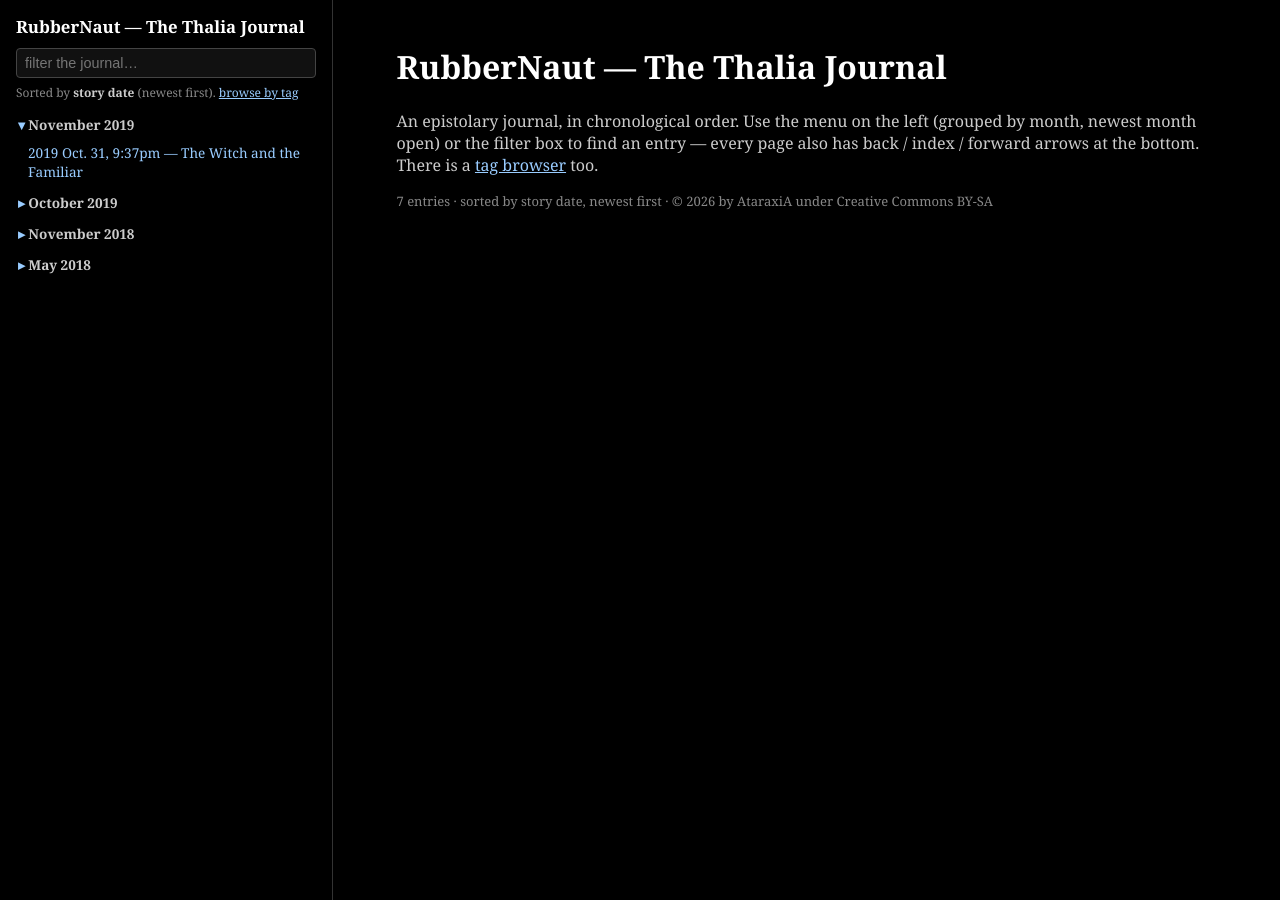
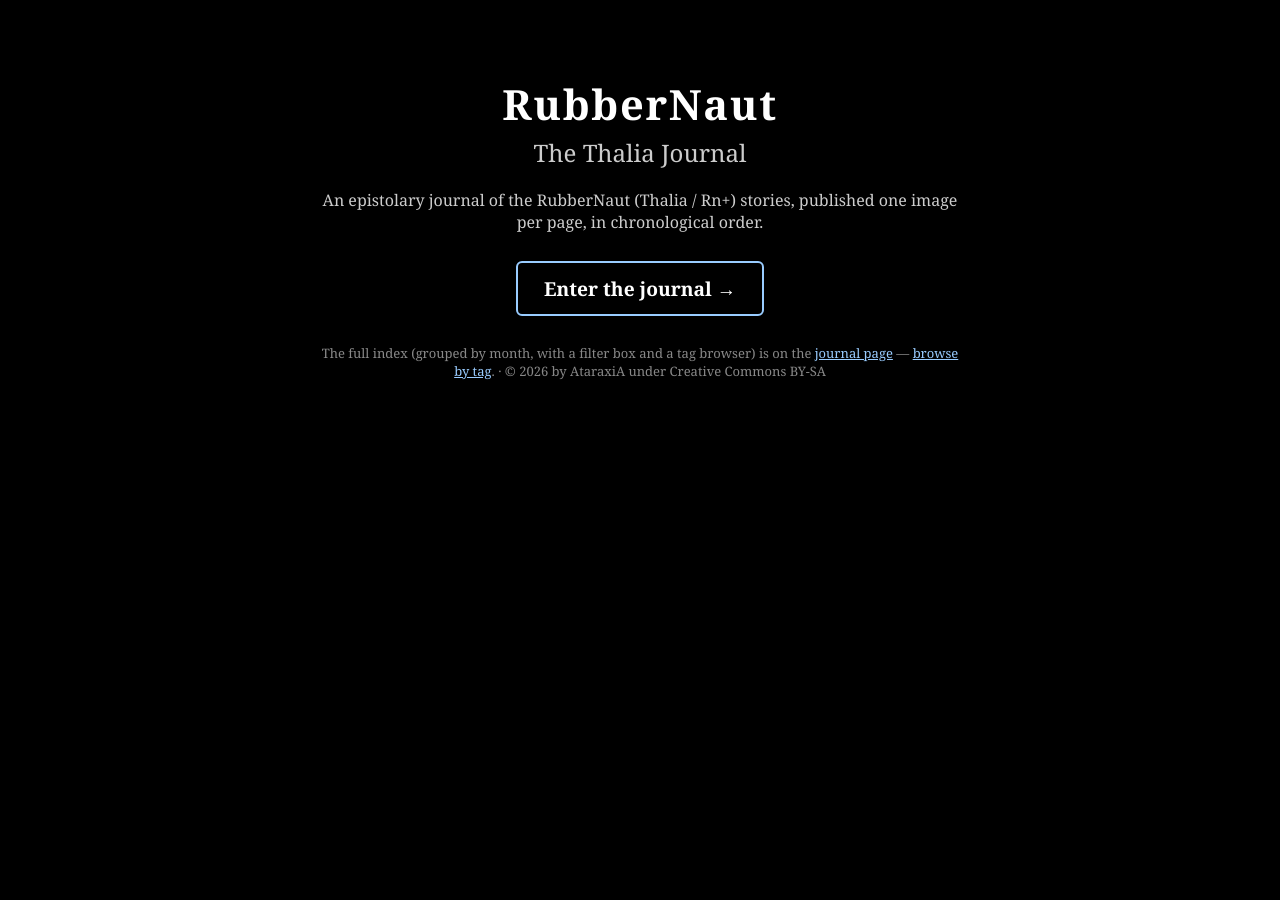
Before and after one commit to AtaraxiA22/RubberNaut, a Jekyll site: the page built from home.md, in a window 1280 px wide. Built offline with Jekyll 4.4.1, drawn with Linux system fonts in a browser that asks for light colours.

Commit message:
Title page + live filter with not-found message

```diff
--- a/_layouts/default.html
+++ b/_layouts/default.html
@@ -11,7 +11,10 @@
   {% unless page.nosidebar %}
   <nav class="toc">
     <h3><a href="{{ '/' | relative_url }}">RubberNaut &mdash; The Thalia Journal</a></h3>
-    <input type="search" id="tocfilter" class="tocfilter" placeholder="filter the journal&hellip;" aria-label="filter the journal"/>
+    <div class="filterrow">
+      <input type="search" id="tocfilter" class="tocfilter" placeholder="filter the journal&hellip;" aria-label="filter the journal"/>
+      <button type="button" id="tocclear" class="tocclear" title="clear the filter" hidden>&times;</button>
+    </div>
     <p class="sortnote">Sorted by <strong>story date</strong> (newest first). <a href="{{ '/tags.html' | relative_url }}">browse by tag</a></p>
     {% comment %}Group the TOC by month (yyyy-mm). Liquid has no group_by on date strings,
     so walk the posts newest-first and open a new details block whenever the month key
@@ -32,7 +35,7 @@
       </li>
       {% if forloop.last %}</ul></details>{% endif %}
     {% endfor %}
-    <p class="tocempty" hidden>No entries match the filter.</p>
+    <p class="tocempty" hidden>No journal entries match &ldquo;<span id="tocq"></span>&rdquo;.</p>
   </nav>
   {% endunless %}
   <main class="content">
@@ -62,8 +67,19 @@
     document.querySelectorAll('.toc details.month').forEach(function (d) {
       d.open = !!q || d.hasAttribute('data-default-open');
     });
-    if (empty) empty.hidden = shown !== 0;
+    if (clearBtn) clearBtn.hidden = !q;
+    if (empty) {
+      empty.hidden = shown !== 0;
+      if (qspan) qspan.textContent = q;
+    }
+  }
+  box.addEventListener('input', apply);
+  box.addEventListener('keydown', function (ev) {
+    if (ev.key === 'Enter') { ev.preventDefault(); apply(); }   // Enter also just re-applies
+    if (ev.key === 'Escape') { box.value = ''; apply(); }        // Esc clears
   });
+  if (clearBtn) clearBtn.addEventListener('click', function () { box.value = ''; apply(); box.focus(); });
+  apply();
 })();
 </script>
 </body>
--- a/assets/css/style.css
+++ b/assets/css/style.css
@@ -5,7 +5,10 @@ a { color: #9cf; }
 .toc { width: 300px; flex: 0 0 300px; border-right: 1px solid #333; padding: 16px; overflow-y: auto; max-height: 100vh; position: sticky; top: 0; }
 .toc h3 { margin: 0 0 10px; font-size: 1.05em; line-height: 1.3; }
 .toc h3 a { color: #fff; text-decoration: none; }
-.tocfilter { width: 100%; box-sizing: border-box; background: #111; color: #fff; border: 1px solid #444; border-radius: 4px; padding: 6px 8px; font-size: 0.9em; margin-bottom: 6px; }
+.filterrow { display: flex; gap: 6px; margin-bottom: 6px; align-items: center; }
+.tocfilter { flex: 1; min-width: 0; box-sizing: border-box; background: #111; color: #fff; border: 1px solid #444; border-radius: 4px; padding: 6px 8px; font-size: 0.9em; }
+.tocclear { flex: 0 0 auto; background: #111; color: #ccc; border: 1px solid #444; border-radius: 4px; padding: 4px 9px; font-size: 0.9em; cursor: pointer; }
+.tocclear:hover { color: #fff; border-color: #9cf; }
 .tocfilter:focus { outline: 1px solid #9cf; }
 .sortnote { color: #888; font-size: 0.75em; margin: 0 0 10px; }
 .sortnote strong { color: #ccc; }
@@ -45,6 +48,12 @@ a { color: #9cf; }
 .tagspage li { margin: 6px 0; font-size: 0.9em; }
 .tagspage li a { color: #9cf; text-decoration: none; }
 .tagspage li a:hover { text-decoration: underline; }
+/* title (home) page */
+.home { max-width: 640px; margin: 0 auto; padding: 48px 24px; text-align: center; }
+.home h1 { font-size: 2.6em; margin-bottom: 0; letter-spacing: 0.04em; }
+.home h2 { margin-top: 4px; }
+.biglink { display: inline-block; background: #000; color: #fff; border: 2px solid #9cf; border-radius: 6px; padding: 12px 26px; font-size: 1.2em; font-weight: bold; text-decoration: none; }
+.biglink:hover { background: #9cf; color: #000; }
 @media (max-width: 760px) {
   .shell { flex-direction: column; }
   .toc { width: auto; flex: none; position: static; max-height: none; border-right: none; border-bottom: 1px solid #333; }
--- /dev/null
+++ b/home.md
@@ -0,0 +1,19 @@
+---
+layout: default
+title: RubberNaut — The Thalia Journal
+nosidebar: true
+permalink: /
+---
+<div class="home" style="background-color:#000; color:#fff;">
+  <h1 style="color:#fff;">RubberNaut</h1>
+  <h2 style="color:#ccc; font-weight: normal;">The Thalia Journal</h2>
+  <p style="color:#ccc; max-width: 40em;">An epistolary journal of the RubberNaut (Thalia / Rn+) stories,
+  published one image per page, in chronological order.</p>
+  <p style="margin: 28px 0;">
+    <a class="biglink" href="{{ '/journal.html' | relative_url }}">Enter the journal &rarr;</a>
+  </p>
+  <p style="color:#888; font-size:small;">The full index (grouped by month, with a filter box and a tag browser)
+  is on the <a href="{{ '/journal.html' | relative_url }}">journal page</a> &mdash;
+  <a href="{{ '/tags.html' | relative_url }}">browse by tag</a>.
+  &middot; &copy; {{ site.time | date: "%Y" }} by AtaraxiA under Creative Commons BY-SA</p>
+</div>
--- a/index.md
+++ b/index.md
@@ -1,12 +1,7 @@
 ---
 layout: default
 title: RubberNaut — The Thalia Journal
+nosidebar: true
+permalink: /old-index.html
 ---
-<div class="index" style="background-color:#000; color:#fff;">
-  <h1 style="color:#fff;">RubberNaut &mdash; The Thalia Journal</h1>
-  <p style="color:#ccc;">An epistolary journal, in chronological order. Use the menu on the left
-  (grouped by month, newest month open) or the filter box to find an entry &mdash;
-  every page also has back / index / forward arrows at the bottom.
-  There is a <a href="{{ '/tags.html' | relative_url }}">tag browser</a> too.</p>
-  <p style="color:#888; font-size:small;">{{ site.posts.size }} entries &middot; sorted by story date, newest first &middot; &copy; {{ site.time | date: "%Y" }} by AtaraxiA under Creative Commons BY-SA</p>
-</div>
+<p style="color:#888;">The journal index moved to <a href="{{ '/journal.html' | relative_url }}">/journal.html</a>.</p>
```
Also changed, not shown: other parts of _layouts/default.html (+4 -2 lines), journal.md (added, +12 -0 lines), README.md.
